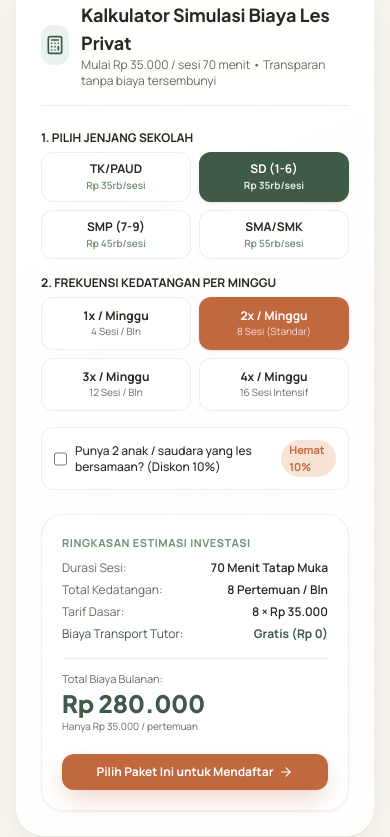
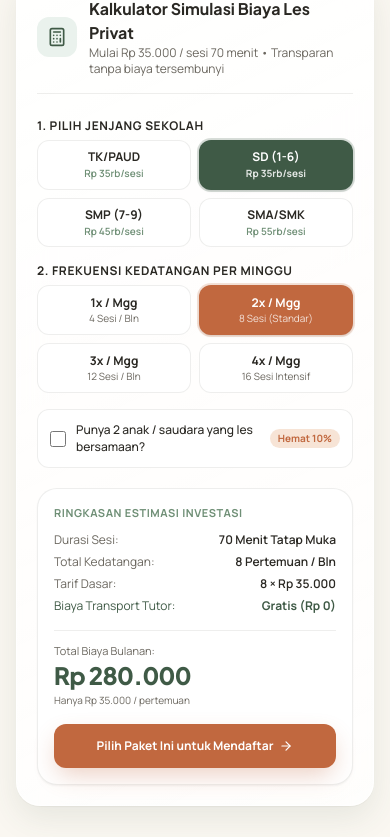
Before and after one commit to nopevbf/bright-future, a React (Vite) app: page / in a window 390 px wide. Shown: the part 8749-9586 px from the top of the page. Built offline with nearby package versions, Linux system fonts and the light colour scheme.

Commit message:
feat(ui): add escape key handler to CostCalculator
Implement keyboard event listener to close the CostCalculator modal when the Escape key is pressed.

```diff
--- a/src/components/CostCalculator.tsx
+++ b/src/components/CostCalculator.tsx
@@ -1,4 +1,4 @@
-import React, { useState } from 'react';
+import React, { useState, useEffect } from 'react';
 import { Calculator, CheckCircle2, Sparkles, ArrowRight, X } from 'lucide-react';
 import { EducationalLevel } from '../types';
 
@@ -30,38 +30,25 @@ export const CostCalculator: React.FC<CostCalculatorProps> = ({
   const discountAmount = hasSiblingDiscount ? Math.round(rawTotal * 0.1) : 0;
   const finalTotal = rawTotal - discountAmount;
 
-  const content = (
-    <div className="liquid-glass rounded-[28px] p-6 sm:p-8 border border-white/90 shadow-glass">
-      <div className="flex items-center justify-between pb-4 border-b border-[rgba(42,40,35,0.08)]">
-        <div className="flex items-center gap-3">
-          <div className="w-10 h-10 rounded-xl bg-[#EAF2ED] text-[#3F5A46] flex items-center justify-center">
-            <Calculator className="w-5 h-5 text-[#3F5A46]" />
-          </div>
-          <div>
-            <h3 className="text-lg font-bold text-[#2A2823] font-display">
-              Kalkulator Simulasi Biaya Les Privat
-            </h3>
-            <p className="text-xs text-[#6B675F]">
-              Mulai Rp 35.000 / sesi 70 menit • Transparan tanpa biaya tersembunyi
-            </p>
-          </div>
-        </div>
-        {isModal && onClose && (
-          <button
-            onClick={onClose}
-            className="p-1.5 rounded-full hover:bg-black/5 text-[#6B675F] cursor-pointer"
-          >
-            <X className="w-5 h-5" />
-          </button>
-        )}
-      </div>
+  // Close on Escape key press
+  useEffect(() => {
+    if (!isModal || !onClose) return;
+    const handleKeyDown = (e: KeyboardEvent) => {
+      if (e.key === 'Escape') {
+        onClose();
+      }
+    };
+    window.addEventListener('keydown', handleKeyDown);
+    return () => window.removeEventListener('keydown', handleKeyDown);
+  }, [isModal, onClose]);
 
-      <div className="mt-6 grid grid-cols-1 md:grid-cols-12 gap-6">
+  const calculatorBody = (
+    <div className="grid grid-cols-1 lg:grid-cols-12 gap-5 sm:gap-6">
       {/* Controls */}
-        <div className="md:col-span-7 space-y-4">
+      <div className="lg:col-span-7 space-y-4">
         {/* Step 1: Jenjang */}
         <div>
-            <label className="block text-xs font-bold text-[#2A2823] uppercase mb-1.5">
+          <label className="block text-xs font-bold text-[#2A2823] uppercase mb-1.5 tracking-wider">
             1. Pilih Jenjang Sekolah
           </label>
           <div className="grid grid-cols-2 sm:grid-cols-4 gap-2">
@@ -75,10 +62,10 @@ export const CostCalculator: React.FC<CostCalculatorProps> = ({
                 key={item.id}
                 type="button"
                 onClick={() => setLevel(item.id as EducationalLevel)}
-                  className={`py-2 px-2 rounded-xl text-xs font-bold transition-all cursor-pointer flex flex-col items-center justify-center gap-0.5 ${
+                className={`min-h-[48px] py-2 px-2 rounded-xl text-xs font-bold transition-all cursor-pointer flex flex-col items-center justify-center gap-0.5 active:scale-95 ${
                   level === item.id
-                      ? 'bg-[#3F5A46] text-white shadow-sm'
-                      : 'bg-white/80 text-[#2A2823] hover:bg-white border border-[rgba(42,40,35,0.08)]'
+                    ? 'bg-[#3F5A46] text-white shadow-sm ring-2 ring-[#3F5A46]/20'
+                    : 'bg-white text-[#2A2823] hover:bg-[#FAF7F1] border border-[rgba(42,40,35,0.08)]'
                 }`}
               >
                 <span>{item.label}</span>
@@ -96,29 +83,29 @@ export const CostCalculator: React.FC<CostCalculatorProps> = ({
 
         {/* Step 2: Frekuensi Pertemuan */}
         <div>
-            <label className="block text-xs font-bold text-[#2A2823] uppercase mb-1.5">
+          <label className="block text-xs font-bold text-[#2A2823] uppercase mb-1.5 tracking-wider">
             2. Frekuensi Kedatangan per Minggu
           </label>
           <div className="grid grid-cols-2 sm:grid-cols-4 gap-2">
             {[
-                { count: 1, label: '1x / Minggu', sub: '4 Sesi / Bln' },
-                { count: 2, label: '2x / Minggu', sub: '8 Sesi (Standar)' },
-                { count: 3, label: '3x / Minggu', sub: '12 Sesi / Bln' },
-                { count: 4, label: '4x / Minggu', sub: '16 Sesi Intensif' },
+              { count: 1, label: '1x / Mgg', sub: '4 Sesi / Bln' },
+              { count: 2, label: '2x / Mgg', sub: '8 Sesi (Standar)' },
+              { count: 3, label: '3x / Mgg', sub: '12 Sesi / Bln' },
+              { count: 4, label: '4x / Mgg', sub: '16 Sesi Intensif' },
             ].map((item) => (
               <button
                 key={item.count}
                 type="button"
                 onClick={() => setSessionsPerWeek(item.count)}
-                  className={`py-2.5 px-2 rounded-xl text-center transition-all cursor-pointer ${
+                className={`min-h-[50px] py-2 px-1.5 rounded-xl text-center transition-all cursor-pointer flex flex-col items-center justify-center active:scale-95 ${
                   sessionsPerWeek === item.count
-                      ? 'bg-[#C1683F] text-white shadow-sm'
-                      : 'bg-white/80 text-[#2A2823] hover:bg-white border border-[rgba(42,40,35,0.08)]'
+                    ? 'bg-[#C1683F] text-white shadow-sm ring-2 ring-[#C1683F]/20'
+                    : 'bg-white text-[#2A2823] hover:bg-[#FAF7F1] border border-[rgba(42,40,35,0.08)]'
                 }`}
               >
-                  <div className="text-xs font-bold">{item.label}</div>
+                <div className="text-xs font-bold leading-tight">{item.label}</div>
                 <div
-                    className={`text-[10px] ${
+                  className={`text-[10px] leading-tight mt-0.5 ${
                     sessionsPerWeek === item.count ? 'text-white/80' : 'text-[#6B675F]'
                   }`}
                 >
@@ -130,54 +117,57 @@ export const CostCalculator: React.FC<CostCalculatorProps> = ({
         </div>
 
         {/* Step 3: Promo Diskon Saudara */}
-          <div className="p-3 rounded-xl bg-white/70 border border-[rgba(42,40,35,0.08)] flex items-center justify-between">
-            <div className="flex items-center gap-2">
+        <label
+          htmlFor="discount-checkbox"
+          className="p-3 rounded-xl bg-white border border-[rgba(42,40,35,0.08)] flex items-center justify-between gap-3 cursor-pointer hover:bg-white/90 transition-colors"
+        >
+          <div className="flex items-center gap-2.5 min-w-0">
             <input
               id="discount-checkbox"
               type="checkbox"
               checked={hasSiblingDiscount}
               onChange={(e) => setHasSiblingDiscount(e.target.checked)}
-                className="w-4 h-4 rounded text-[#3F5A46] focus:ring-[#3F5A46] cursor-pointer"
+              className="w-4 h-4 rounded text-[#3F5A46] focus:ring-[#3F5A46] cursor-pointer shrink-0 accent-[#3F5A46]"
             />
-              <label htmlFor="discount-checkbox" className="text-xs text-[#2A2823] font-medium cursor-pointer">
-                Punya 2 anak / saudara yang les bersamaan? (Diskon 10%)
-              </label>
+            <span className="text-xs text-[#2A2823] font-medium leading-snug">
+              Punya 2 anak / saudara yang les bersamaan?
+            </span>
           </div>
-            <span className="text-[11px] font-bold text-[#C1683F] bg-[#EFC9AE]/50 px-2 py-0.5 rounded-full">
+          <span className="text-[10px] sm:text-[11px] font-bold text-[#C1683F] bg-[#EFC9AE]/50 px-2 py-0.5 rounded-full shrink-0">
             Hemat 10%
           </span>
-          </div>
+        </label>
       </div>
 
       {/* Output Calculation Result */}
-        <div className="md:col-span-5 p-5 rounded-[22px] bg-white/90 border border-[rgba(42,40,35,0.08)] flex flex-col justify-between shadow-xs">
+      <div className="lg:col-span-5 p-4 sm:p-5 rounded-[20px] sm:rounded-[22px] bg-white border border-[rgba(42,40,35,0.08)] flex flex-col justify-between shadow-xs space-y-4">
         <div>
           <div className="text-[11px] font-bold text-[#6F8F76] uppercase tracking-wider">
             Ringkasan Estimasi Investasi
           </div>
 
-            <div className="mt-2 space-y-1.5 text-xs text-[#6B675F]">
-              <div className="flex justify-between">
+          <div className="mt-2.5 space-y-1.5 text-xs text-[#6B675F]">
+            <div className="flex justify-between items-center">
               <span>Durasi Sesi:</span>
               <span className="font-semibold text-[#2A2823]">70 Menit Tatap Muka</span>
             </div>
-              <div className="flex justify-between">
+            <div className="flex justify-between items-center">
               <span>Total Kedatangan:</span>
               <span className="font-semibold text-[#2A2823]">{sessionsPerMonth} Pertemuan / Bln</span>
             </div>
-              <div className="flex justify-between">
+            <div className="flex justify-between items-center">
               <span>Tarif Dasar:</span>
               <span className="font-semibold text-[#2A2823]">
                 {sessionsPerMonth} × Rp {pricePerSession.toLocaleString('id-ID')}
               </span>
             </div>
             {hasSiblingDiscount && (
-                <div className="flex justify-between text-[#C1683F] font-semibold">
+              <div className="flex justify-between items-center text-[#C1683F] font-semibold">
                 <span>Diskon Saudara (10%):</span>
                 <span>- Rp {discountAmount.toLocaleString('id-ID')}</span>
               </div>
             )}
-              <div className="flex justify-between text-[#3F5A46]">
+            <div className="flex justify-between items-center text-[#3F5A46]">
               <span>Biaya Transport Tutor:</span>
               <span className="font-bold">Gratis (Rp 0)</span>
             </div>
@@ -185,16 +175,15 @@ export const CostCalculator: React.FC<CostCalculatorProps> = ({
 
           <div className="mt-4 pt-3 border-t border-[rgba(42,40,35,0.08)]">
             <div className="text-[11px] text-[#6B675F]">Total Biaya Bulanan:</div>
-              <div className="text-2xl font-extrabold text-[#3F5A46] font-display">
+            <div className="text-2xl sm:text-3xl font-extrabold text-[#3F5A46] font-display tracking-tight">
               Rp {finalTotal.toLocaleString('id-ID')}
             </div>
-              <div className="text-[10px] text-[#6B675F]">
+            <div className="text-[10px] text-[#6B675F] mt-0.5">
               Hanya Rp {Math.round(finalTotal / sessionsPerMonth).toLocaleString('id-ID')} / pertemuan
             </div>
           </div>
         </div>
 
-          <div className="mt-5">
         <button
           onClick={() => {
             if (onApplyPlan) {
@@ -202,28 +191,81 @@ export const CostCalculator: React.FC<CostCalculatorProps> = ({
             }
             if (onClose) onClose();
           }}
-              className="w-full py-2.5 px-4 rounded-xl bg-[#C1683F] hover:bg-[#A85530] text-white text-xs font-bold shadow-glow transition-all flex items-center justify-center gap-1.5 cursor-pointer active:scale-95"
+          className="w-full min-h-[44px] py-3 px-4 rounded-xl bg-[#C1683F] hover:bg-[#A85530] text-white text-xs sm:text-sm font-bold shadow-glow transition-all flex items-center justify-center gap-1.5 cursor-pointer active:scale-95"
         >
           <span>Pilih Paket Ini untuk Mendaftar</span>
           <ArrowRight className="w-3.5 h-3.5" />
         </button>
       </div>
     </div>
-      </div>
-    </div>
   );
 
   if (isModal) {
     return (
-      <div className="fixed inset-0 z-50 flex items-center justify-center p-4 bg-black/40 backdrop-blur-xs">
-        <div className="max-w-3xl w-full">{content}</div>
+      <div
+        className="fixed inset-0 z-50 flex items-center justify-center p-3 sm:p-4 bg-black/60 backdrop-blur-xs overflow-y-auto"
+        onClick={(e) => {
+          if (e.target === e.currentTarget && onClose) {
+            onClose();
+          }
+        }}
+      >
+        <div className="relative w-full max-w-3xl max-h-[92vh] sm:max-h-[88vh] my-auto flex flex-col rounded-[24px] sm:rounded-[28px] bg-[#FAF7F1] border border-white/80 shadow-2xl overflow-hidden">
+          {/* Modal Header */}
+          <div className="px-4 py-3 sm:px-6 sm:py-4 border-b border-[rgba(42,40,35,0.08)] bg-white/80 backdrop-blur-md flex items-center justify-between shrink-0">
+            <div className="flex items-center gap-2.5 sm:gap-3 min-w-0">
+              <div className="w-8 h-8 sm:w-10 sm:h-10 rounded-xl bg-[#EAF2ED] text-[#3F5A46] flex items-center justify-center shrink-0">
+                <Calculator className="w-4 h-4 sm:w-5 sm:h-5 text-[#3F5A46]" />
+              </div>
+              <div className="min-w-0">
+                <h3 className="text-sm sm:text-base font-bold text-[#2A2823] font-display leading-tight truncate">
+                  Simulasi Biaya Les Privat
+                </h3>
+                <p className="text-[10.5px] sm:text-xs text-[#6B675F] leading-tight truncate mt-0.5">
+                  Mulai Rp 35.000 / sesi 70 menit • Transparan tanpa biaya tersembunyi
+                </p>
+              </div>
+            </div>
+            {onClose && (
+              <button
+                onClick={onClose}
+                className="p-1.5 sm:p-2 rounded-xl hover:bg-black/5 active:bg-black/10 text-[#6B675F] hover:text-[#2A2823] transition-colors cursor-pointer shrink-0 ml-2"
+                aria-label="Tutup kalkulator"
+              >
+                <X className="w-5 h-5" />
+              </button>
+            )}
+          </div>
+
+          {/* Modal Body with internal scrolling */}
+          <div className="p-4 sm:p-6 overflow-y-auto flex-1 overscroll-contain">
+            {calculatorBody}
+          </div>
+        </div>
       </div>
     );
   }
 
   return (
     <section className="max-w-7xl mx-auto px-4 sm:px-6 lg:px-8 py-10" id="kalkulator">
-      {content}
+      <div className="liquid-glass rounded-[24px] sm:rounded-[28px] p-5 sm:p-8 border border-white/90 shadow-glass">
+        <div className="flex items-center justify-between pb-4 mb-6 border-b border-[rgba(42,40,35,0.08)]">
+          <div className="flex items-center gap-3">
+            <div className="w-10 h-10 rounded-xl bg-[#EAF2ED] text-[#3F5A46] flex items-center justify-center shrink-0">
+              <Calculator className="w-5 h-5 text-[#3F5A46]" />
+            </div>
+            <div>
+              <h3 className="text-base sm:text-lg font-bold text-[#2A2823] font-display">
+                Kalkulator Simulasi Biaya Les Privat
+              </h3>
+              <p className="text-xs text-[#6B675F]">
+                Mulai Rp 35.000 / sesi 70 menit • Transparan tanpa biaya tersembunyi
+              </p>
+            </div>
+          </div>
+        </div>
+        {calculatorBody}
+      </div>
     </section>
   );
 };
```
Lines whose indentation alone changed are shown as unchanged.
